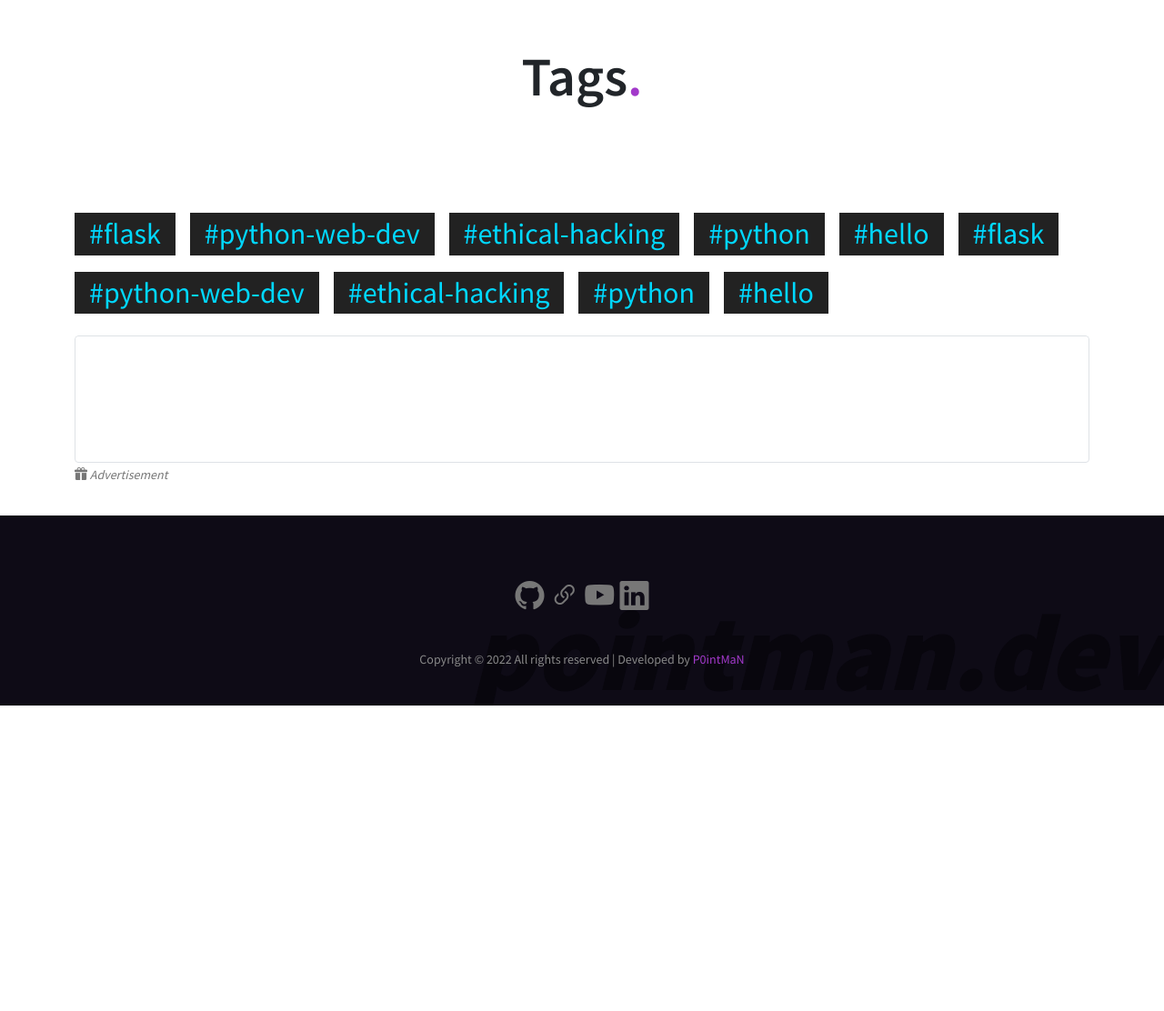
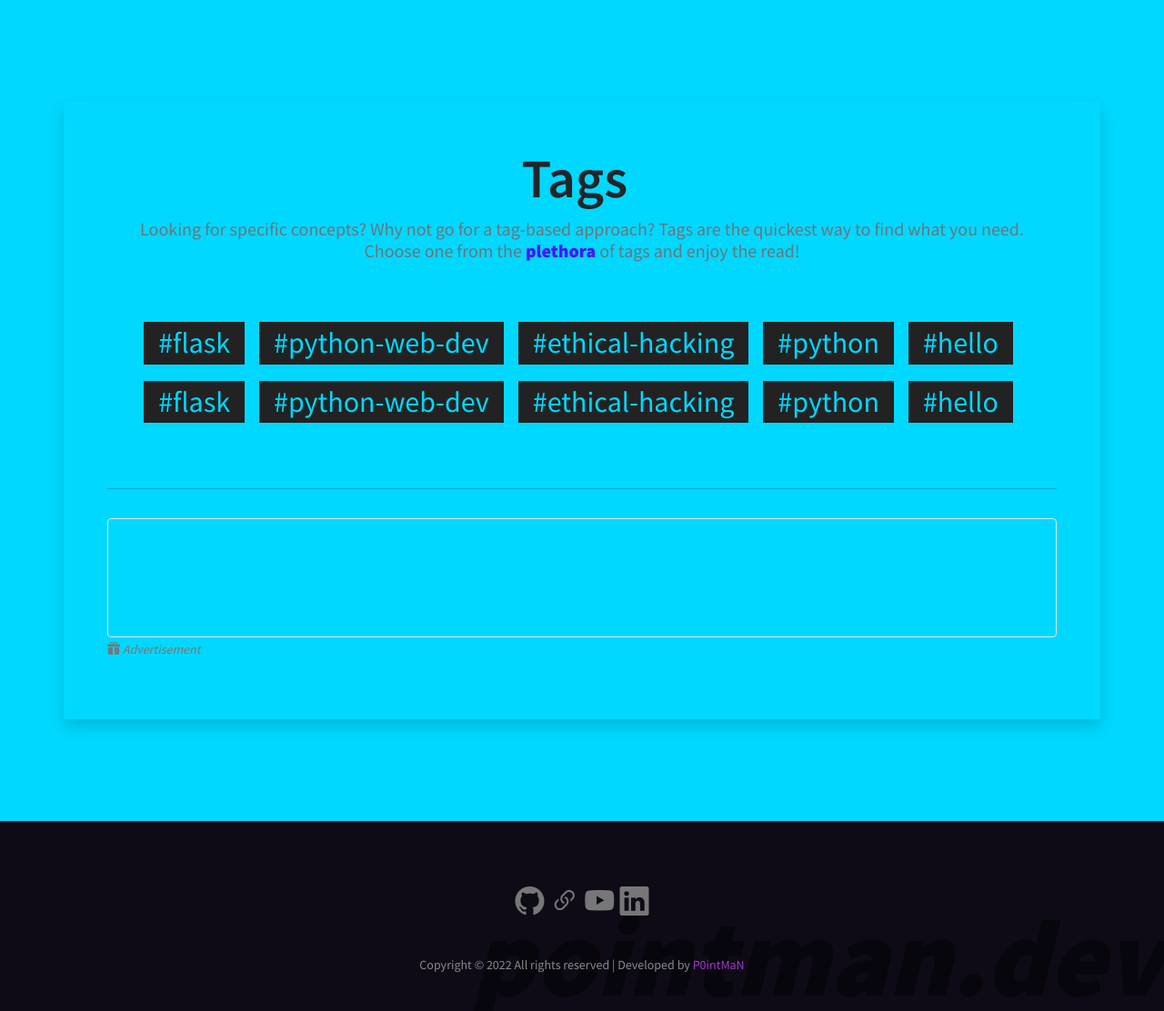
Before and after one commit to P0intMaN/pointman.dev, a Flask app: page /tags in a window 1280 px wide. Shown: the part 97-1209 px from the top of the page at 91% size. Before the commit the page ends 873 px from the top, so only its background shows below. Run offline with Flask 2, Linux system fonts and the light colour scheme; some libraries are stand-ins or nearby versions.

Commit message:
Minor changes

```diff
--- a/pointdev/templates/tags.html
+++ b/pointdev/templates/tags.html
@@ -1,15 +1,15 @@
 {%extends "base.html"%}
 {%block content%}
 
-<div class="section pt-5 pb-3">
-    <div class="container">
-        <div class="row justify-content-center mb-5">
-            <div class="col-lg-7 text-center">
-                <h1 class="heading">Tags<span class="purple">.</span></h1>
-            </div>
-        </div>
+<!-- template -->
+<div class="section" style="background-color: #00D8FF;">
+    <div class="container px-5 py-5 shadow">
+        <div class="row justify-content-center mb-3">
+            <div class="col-lg-12 text-center">
+                <h1 class="heading">Tags<span style="color: #00D8FF;">.</span></h1>
+                <h5 class="text-muted">Looking for specific concepts? Why not go for a tag-based approach? Tags are the quickest way to find what you need.
+                    <br>Choose one from the <strong class="blue">plethora</strong> of tags and enjoy the read!</h5>
 
-        <!-- tag begins -->
                     <div class="row pt-5 pb-3 tag-section">
                         <div class="col-lg-12">
                             <a href="" class="heading sub-heading" >
@@ -45,6 +45,10 @@
                         </div>
                     </div>
 
+                <hr class="mt-5">
+            </div>
+        </div>
+
         <!-- Ads between paragraph example -->
         <div class="sidebar-module sidebar-module-inset p-0" style="overflow:hidden;">
             <!-- ad -->
@@ -67,7 +71,6 @@
             </a>
           </div>
           <!-- Ads between paragraph example ends -->
-
     </div>
 </div>
 
```
Lines whose indentation alone changed are shown as unchanged.
